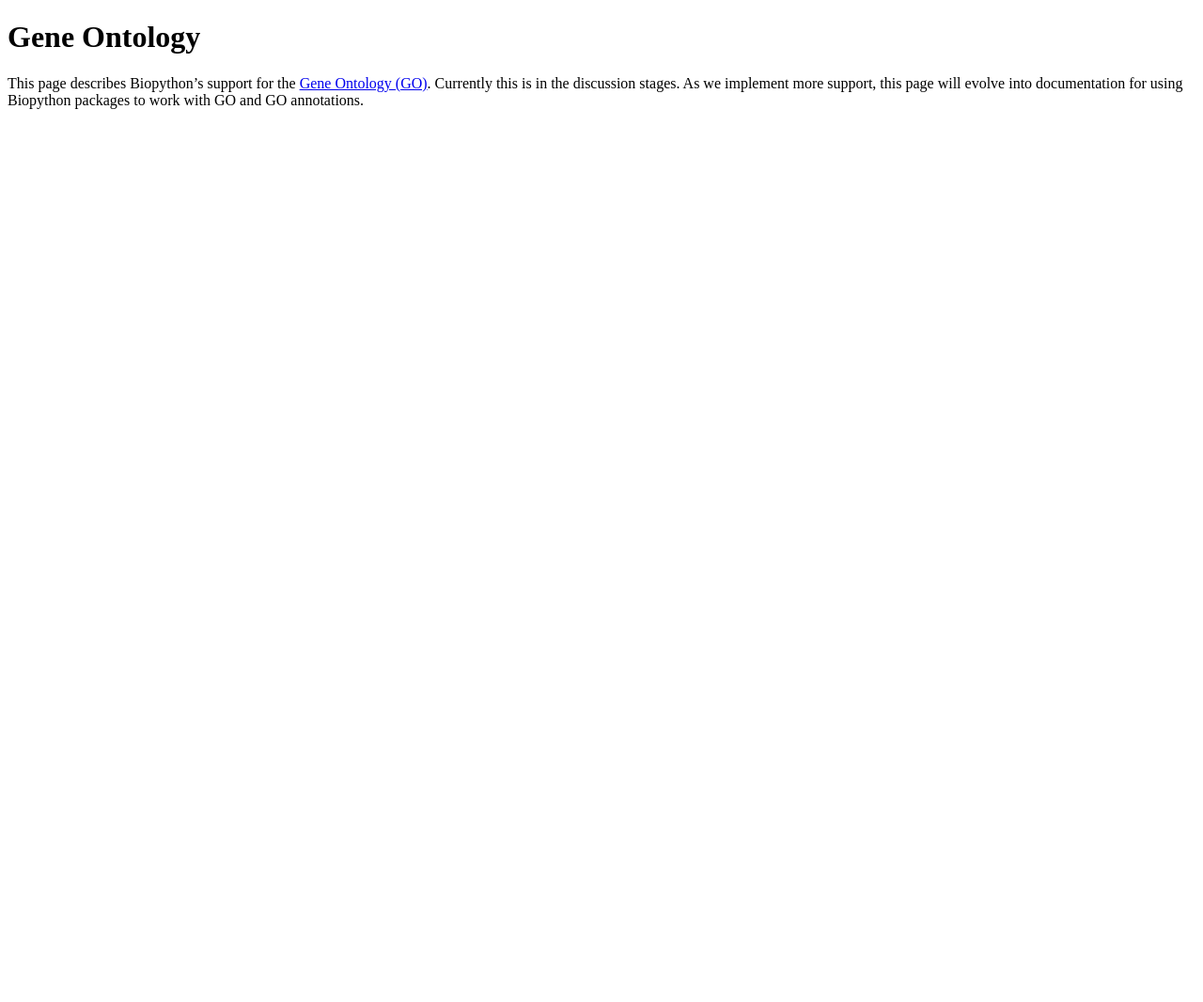
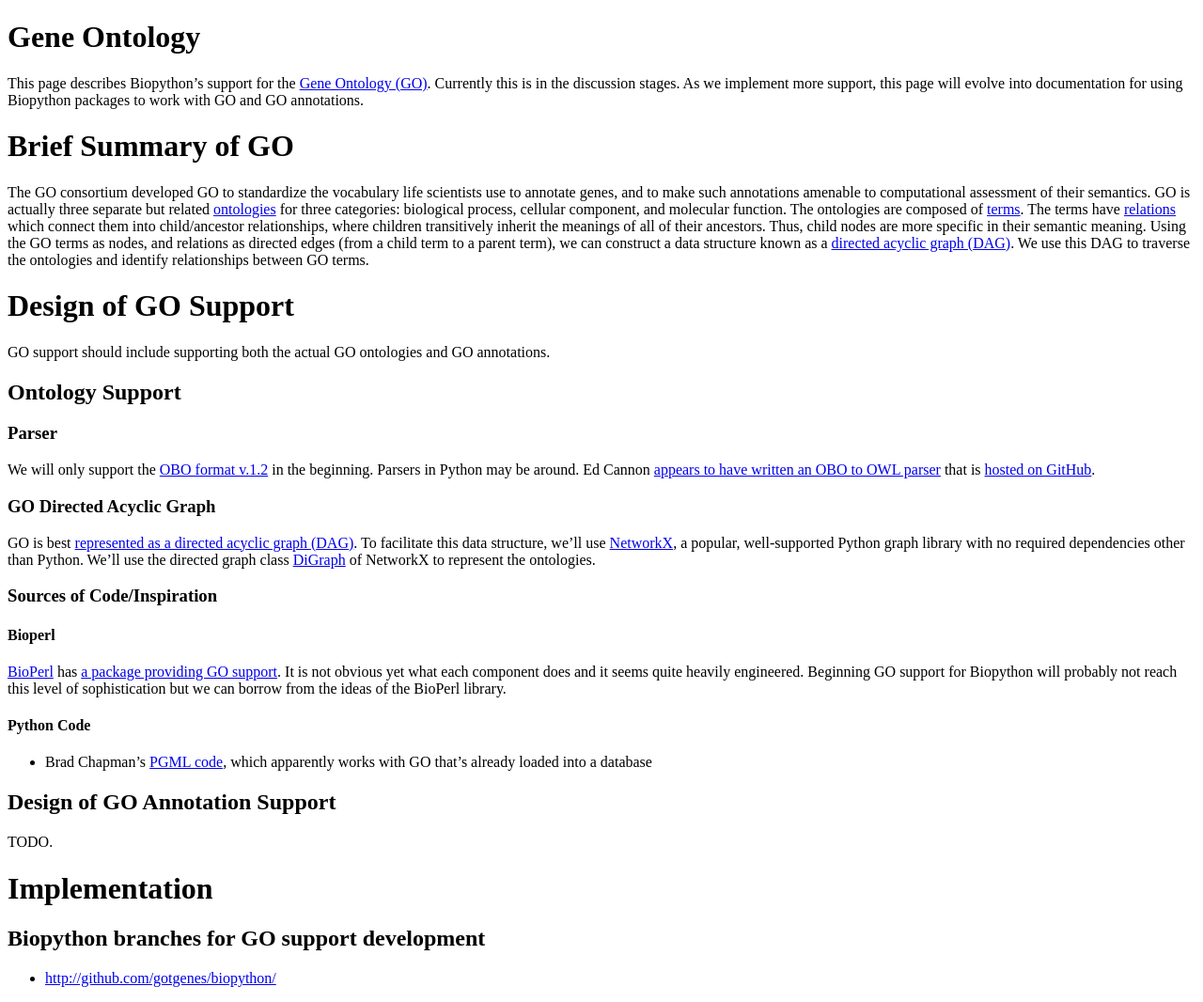
Before and after one commit to biopython/biopython.github.io, a Jekyll site: the page built from wiki/Gene_Ontology.md, in a window 1280 px wide. Shown: the whole page at 94% size. Built offline with Jekyll 4.4.1, drawn with Linux system fonts in a browser that asks for light colours; before the commit the page ends 900 px from its top, so only the background shows below that.

Commit message:
Fleshing out what to flesh out.

```diff
--- a/wiki/Gene_Ontology.md
+++ b/wiki/Gene_Ontology.md
@@ -9,3 +9,85 @@ This page describes Biopython's support for the [Gene Ontology
 stages. As we implement more support, this page will evolve into
 documentation for using Biopython packages to work with GO and GO
 annotations.
+
+Brief Summary of GO
+===================
+
+The GO consortium developed GO to standardize the vocabulary life
+scientists use to annotate genes, and to make such annotations amenable
+to computational assessment of their semantics. GO is actually three
+separate but related
+[ontologies](http://www.geneontology.org/GO.ontology.structure.shtml#ontology)
+for three categories: biological process, cellular component, and
+molecular function. The ontologies are composed of
+[terms](http://www.geneontology.org/GO.ontology.structure.shtml#term).
+The terms have
+[relations](http://www.geneontology.org/GO.ontology.relations.shtml)
+which connect them into child/ancestor relationships, where children
+transitively inherit the meanings of all of their ancestors. Thus, child
+nodes are more specific in their semantic meaning. Using the GO terms as
+nodes, and relations as directed edges (from a child term to a parent
+term), we can construct a data structure known as a [directed acyclic
+graph (DAG)](http://en.wikipedia.org/wiki/Directed_acyclic_graph). We
+use this DAG to traverse the ontologies and identify relationships
+between GO terms.
+
+Design of GO Support
+====================
+
+GO support should include supporting both the actual GO ontologies and
+GO annotations.
+
+Ontology Support
+----------------
+
+### Parser
+
+We will only support the [OBO format
+v.1.2](http://www.geneontology.org/GO.format.obo-1_2.shtml) in the
+beginning. Parsers in Python may be around. Ed Cannon [appears to have
+written an OBO to OWL
+parser](http://lists.open-bio.org/pipermail/biopython-dev/2009-August/006701.html)
+that is [hosted on
+GitHub](http://github.com/eoc21/biopython/tree/eoc21Branch/).
+
+### GO Directed Acyclic Graph
+
+GO is best [represented as a directed acyclic graph
+(DAG)](http://www.geneontology.org/GO.ontology.structure.shtml#go-as-a-graph).
+To facilitate this data structure, we'll use
+[NetworkX](http://networkx.lanl.gov/), a popular, well-supported Python
+graph library with no required dependencies other than Python. We'll use
+the directed graph class
+[DiGraph](http://networkx.lanl.gov/reference/classes.digraph.html) of
+NetworkX to represent the ontologies.
+
+### Sources of Code/Inspiration
+
+#### Bioperl
+
+[BioPerl](http://bioperl.org/) has [a package providing GO
+support](http://doc.bioperl.org/bioperl-live/Bio/Ontology/toc.html). It
+is not obvious yet what each component does and it seems quite heavily
+engineered. Beginning GO support for Biopython will probably not reach
+this level of sophistication but we can borrow from the ideas of the
+BioPerl library.
+
+#### Python Code
+
+-   Brad Chapman's [PGML
+    code](http://bioinformatics.org/cgi-bin/cvsweb.cgi/biopy-pgml/Bio/PGML/GO/),
+    which apparently works with GO that's already loaded into a database
+
+Design of GO Annotation Support
+-------------------------------
+
+TODO.
+
+Implementation
+==============
+
+Biopython branches for GO support development
+---------------------------------------------
+
+-   <http://github.com/gotgenes/biopython/>
```
Also changed, not shown: 1 other file.
